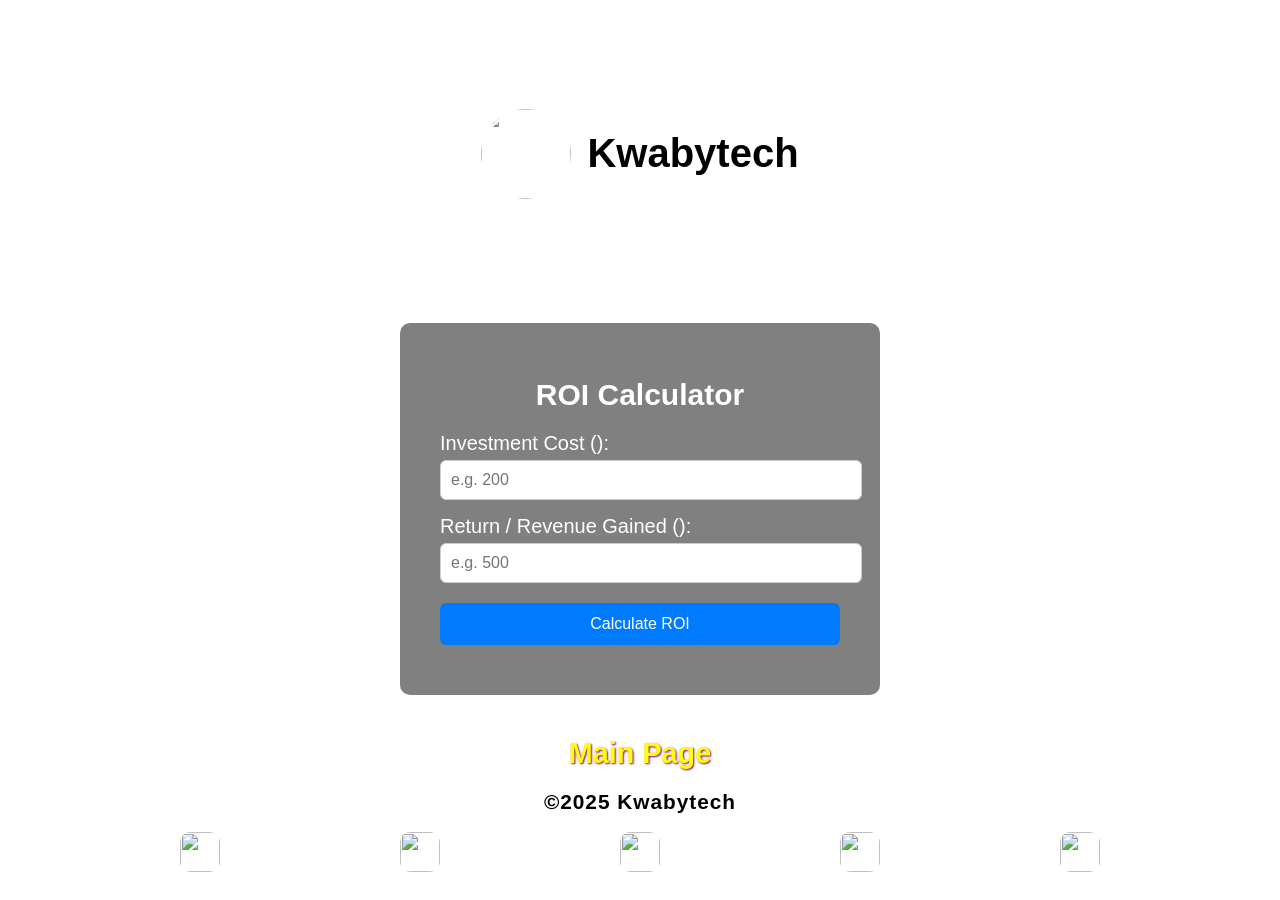
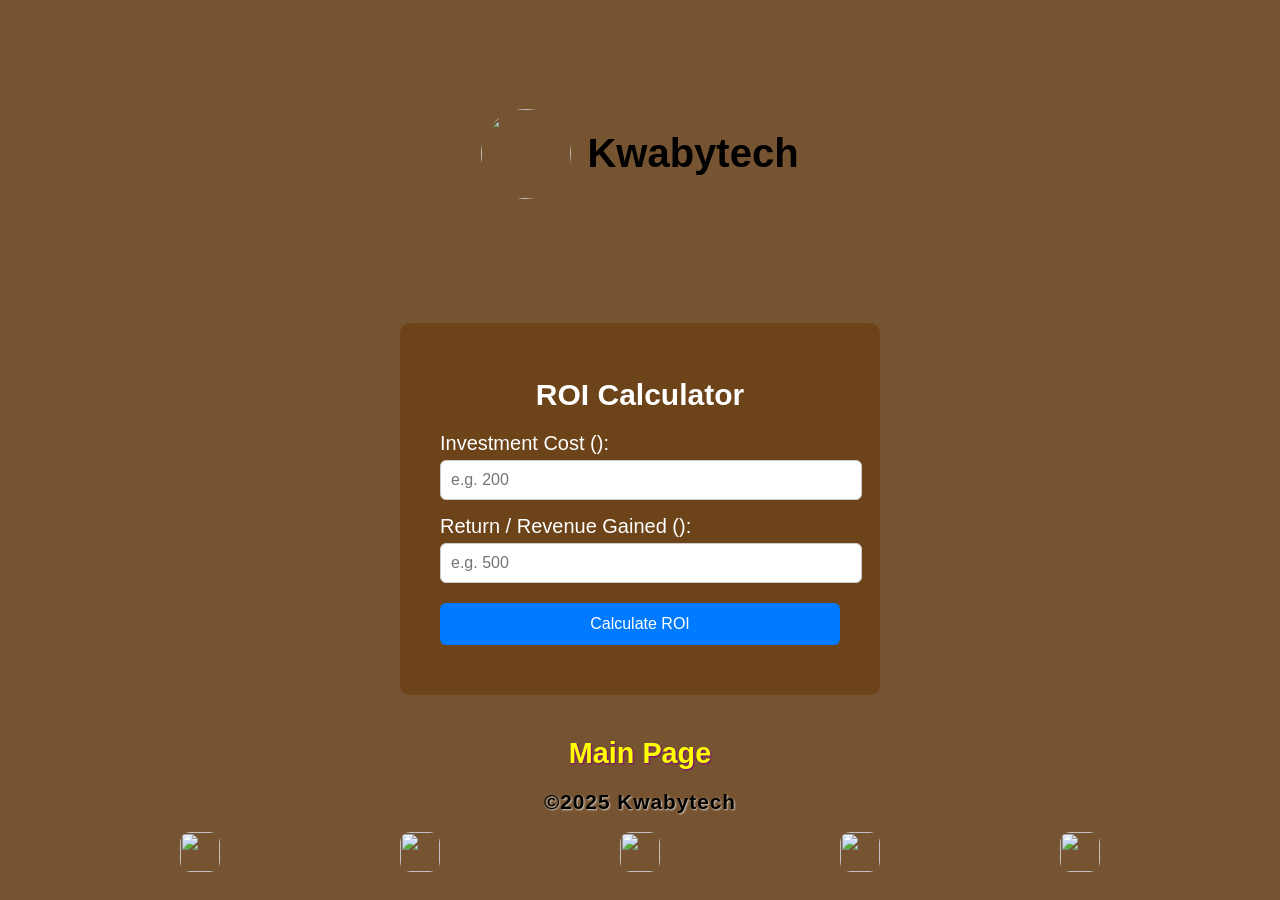

Changed the UI, ensured valid links to websites and tested functionality to ensure accuracy

--- a/style.css
+++ b/style.css
@@ -8,20 +8,7 @@ body {
     font-size: 15pt;
     display: flex;
     flex-direction: column;
-}
-body::before {
-    content: '';
-    position: absolute;
-    top: 0 ;
-    left: 0 ;
-    width: 100% ;
-    height: 100%; 
-    background-image: url('images/roi1.jpeg');
-    background-size: cover ;
-    background-position: center ;
-    filter: blur(5px);
-    opacity: 0.8;
-    z-index: -1;
+    background: #765432;
 }
 
 header {
@@ -51,7 +38,7 @@ main {
     margin: auto;
     padding: 30px 40px;
     border-radius: 10px;
-    background: gray;
+    background: #6d4319;
     width: 100%;
     max-width: 400px;
     color: white;
@@ -97,7 +84,7 @@ button:hover {
     color: red;
 }
 .bonus {
-    color: green ;
+    color: #6ddf53 ;
 }
 
 footer {
